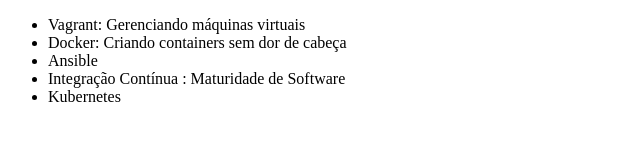
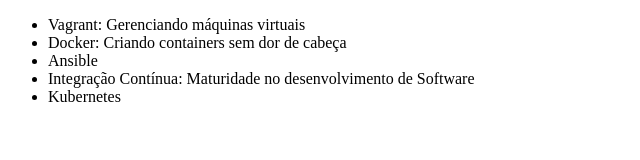
Before and after one commit to adnasartori/alura-git, a plain HTML site: page index.html in a window 1280 px wide. Shown: the whole page, without its empty margins (0-640 px from the left). Drawn offline with Linux system fonts and the light colour scheme.

Commit message:
Alterando o código

```diff
--- a/index.html
+++ b/index.html
@@ -9,7 +9,7 @@
         <li>Vagrant: Gerenciando máquinas virtuais</li>
         <li>Docker: Criando containers sem dor de cabeça</li>
         <li>Ansible</li>
-        <li>Integração Contínua : Maturidade de Software</li>
+        <li>Integração Contínua: Maturidade no desenvolvimento de Software</li>
         <li>Kubernetes</li>
     </ul>
 </body>
```
